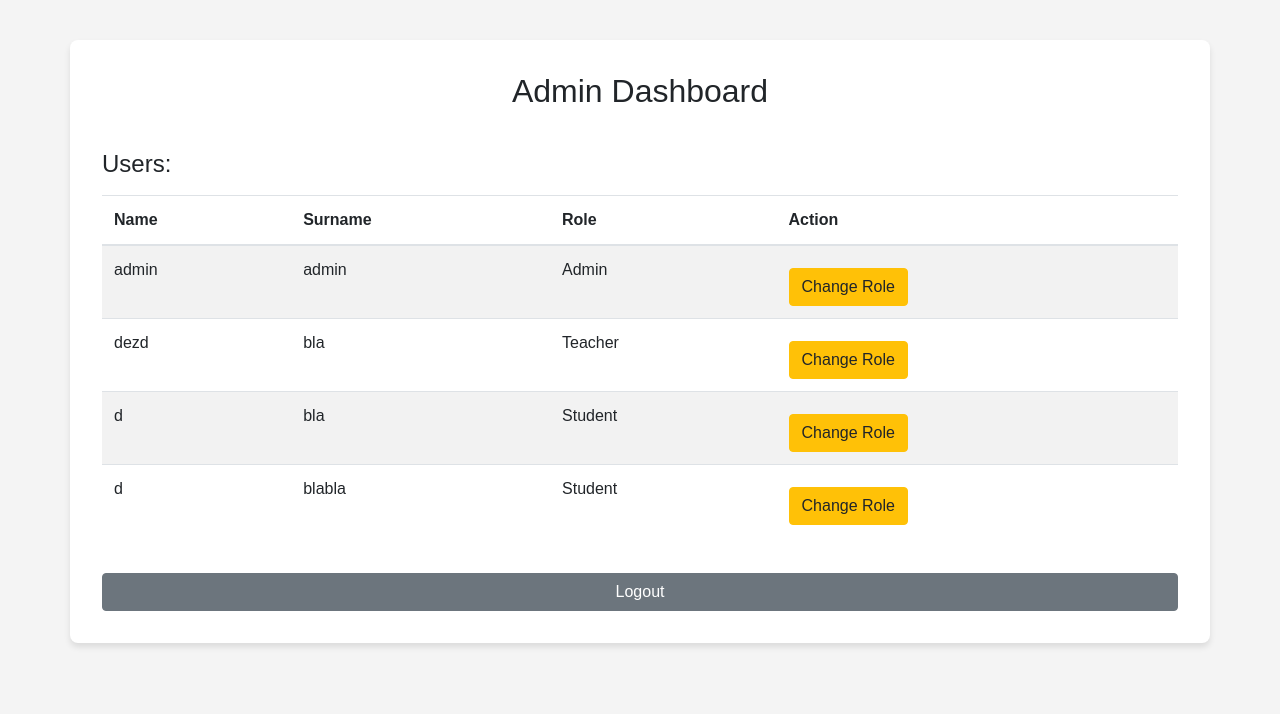
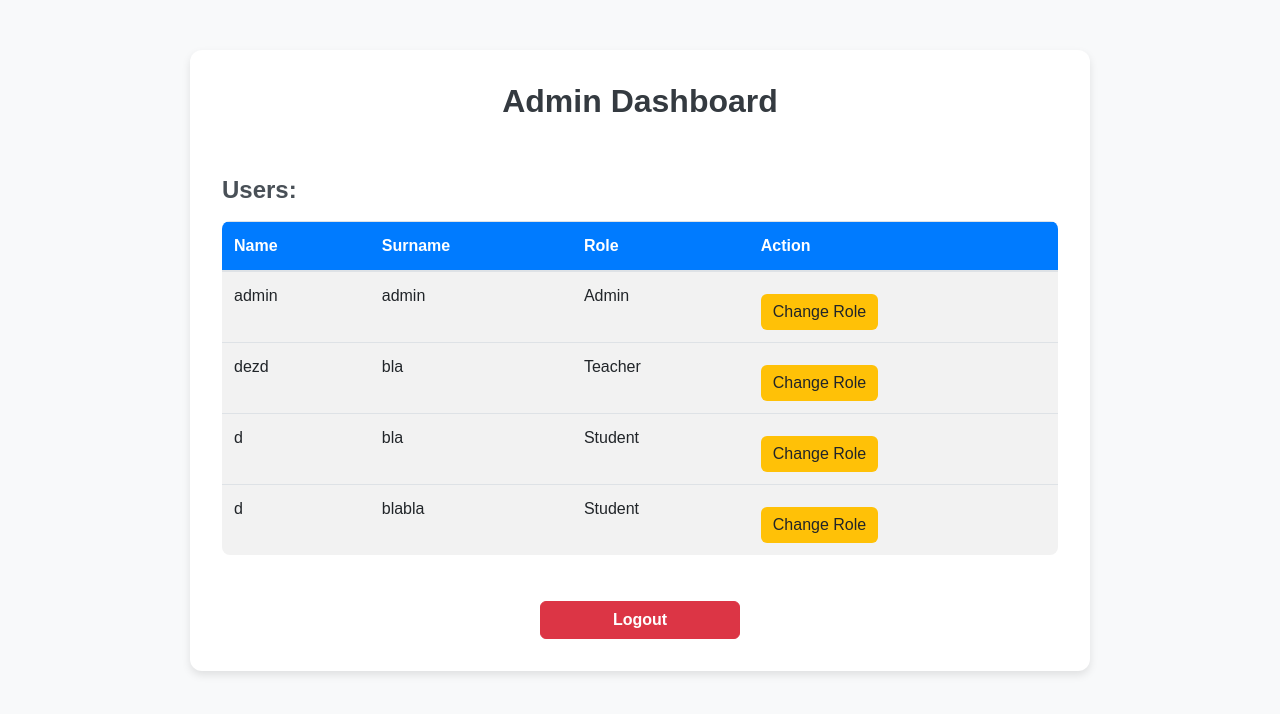
Before and after one commit to EastWood979/flask, a Flask app: page /admin_dashboard in a window 1280 px wide. Shown: the top 714 px of the page. Run offline with Flask 3, Linux system fonts and the light colour scheme; a user stored in the database is signed in; data comes from the database, SQL or seed files in the repository; some libraries are stand-ins or nearby versions.

Commit message:
modification du css en plus beau

```diff
--- a/3.0/templates/admin_dashboard.html
+++ b/3.0/templates/admin_dashboard.html
@@ -8,36 +8,99 @@
   <link rel="stylesheet" href="https://cdnjs.cloudflare.com/ajax/libs/bootstrap/4.5.2/css/bootstrap.min.css">
   <!-- Styles personnalisés -->
   <style>
+    /* Style global */
     body {
-      background-color: #f4f4f4;
-      font-family: Arial, sans-serif;
+      background-color: #f8f9fa;
+      font-family: 'Arial', sans-serif;
       padding: 20px;
     }
-    /* Conteneur principal en style "carte" */
+
+    /* Conteneur principal */
     .dashboard-container {
       background: #fff;
       padding: 2rem;
-      border-radius: 8px;
-      box-shadow: 0 4px 6px rgba(0,0,0,0.1);
-      margin-top: 20px;
+      border-radius: 12px;
+      box-shadow: 0 4px 8px rgba(0,0,0,0.1);
+      margin-top: 30px;
+      max-width: 900px;
+      margin-left: auto;
+      margin-right: auto;
     }
+
+    /* Titres */
     h2 {
       text-align: center;
-      margin-bottom: 1.5rem;
+      margin-bottom: 2rem;
+      font-weight: bold;
+      color: #343a40;
     }
+
     h4 {
-      margin-top: 1rem;
-      margin-bottom: 1rem;
+      margin-top: 1.5rem;
+      font-weight: bold;
+      color: #495057;
     }
+
+    /* Tableau */
     table {
       margin-top: 1rem;
+      border-radius: 8px;
+      overflow: hidden;
     }
+
+    .table thead {
+      background-color: #007bff;
+      color: white;
+    }
+
+    .table tbody tr:nth-child(even) {
+      background-color: #f2f2f2;
+    }
+
+    .table tbody tr:hover {
+      background-color: #e9ecef;
+      transition: 0.3s;
+    }
+
+    /* Boutons */
     .btn {
       margin-top: 10px;
+      border-radius: 6px;
     }
+
+    .btn-warning {
+      background-color: #ffc107;
+      border: none;
+      transition: 0.3s;
+    }
+
+    .btn-warning:hover {
+      background-color: #e0a800;
+    }
+
     .logout-btn {
       display: block;
-      margin: 20px auto 0;
+      width: 200px;
+      margin: 30px auto 0;
+      text-align: center;
+      font-weight: bold;
+    }
+
+    /* Effets supplémentaires */
+    .card {
+      background: #ffffff;
+      padding: 15px;
+      border-radius: 8px;
+      box-shadow: 0px 2px 6px rgba(0, 0, 0, 0.1);
+    }
+
+    .container {
+      animation: fadeIn 0.5s ease-in-out;
+    }
+
+    @keyframes fadeIn {
+      from { opacity: 0; transform: translateY(-10px); }
+      to { opacity: 1; transform: translateY(0); }
     }
   </style>
 </head>
@@ -81,7 +144,7 @@
               {% endfor %}
             {% else %}
               <tr>
-                <td colspan="4">No users found.</td>
+                <td colspan="4" class="text-center">No users found.</td>
               </tr>
             {% endif %}
           </tbody>
@@ -91,7 +154,7 @@
 
     <!-- Admin Actions -->
     <div class="text-center">
-      <a href="/logout" class="btn btn-secondary logout-btn">Logout</a>
+      <a href="/logout" class="btn btn-danger logout-btn">Logout</a>
     </div>
   </div>
 
```
Also changed, not shown: 3.0/templates/change_user_role.html (+70 -21 lines), 3.0/templates/create_account.html (+54 -12 lines).
